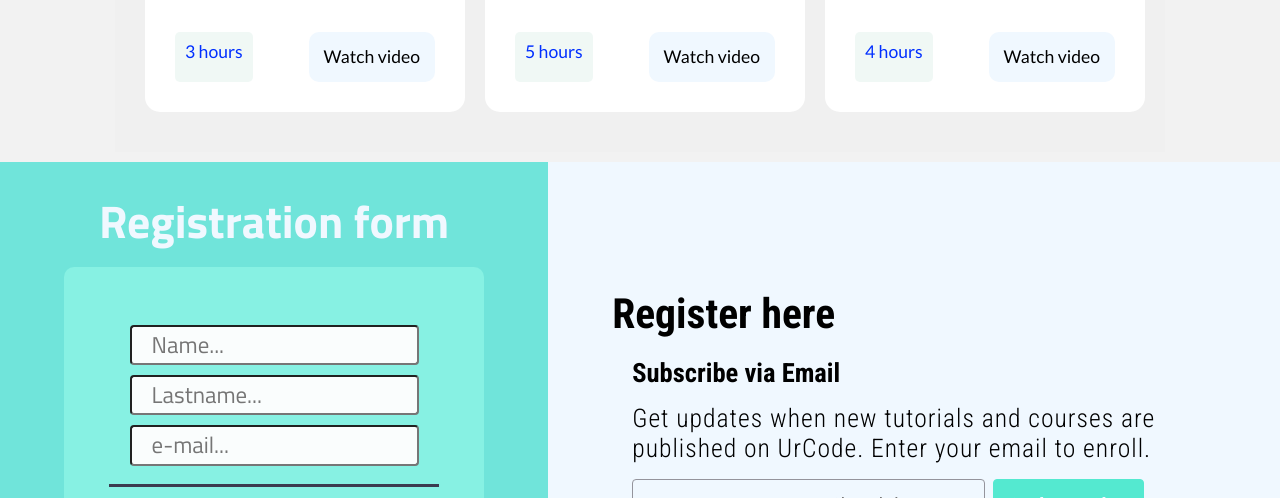
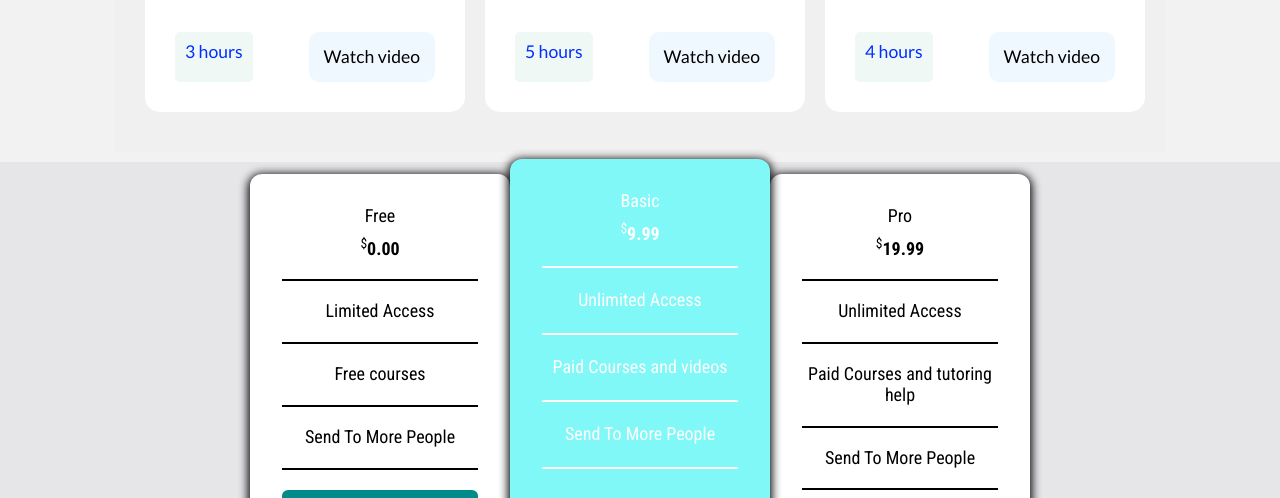
Before and after one commit to marck001/Online-course-landing-page, a plain HTML site: page src/index.html in a window 1280 px wide. Shown: the part 2302-2800 px from the top of the page. Drawn offline with Linux system fonts and the light colour scheme; a web font is replaced by a local one.

Commit message:
Created subscription cards

```diff
--- a/src/css/components/card.css
+++ b/src/css/components/card.css
@@ -25,6 +25,7 @@
 
 .box-content .text-content h4 {
     color: black;
+    text-align: center;
 }
 
 .box-img {
@@ -112,3 +113,82 @@
     padding: 5px;
 
 }
+
+.card-container{
+    height: 420px;
+    width: 260px;
+    padding: 4vh;
+    background-color: white;
+    /* border: 2px solid black; */
+    box-shadow:0 2px 10px 2px black;
+    border-radius: 12px;
+    margin: 12px 0;
+    display: block;
+}
+.card-name{
+    font-size: 2em;
+    text-align: center;
+}
+.card-price{
+    text-align: center;
+    font-size: 32px;
+    margin:12px
+}
+#sub1,#sub3, #sub2{
+    width: 100%;
+    background-color: darkcyan;
+    padding: 0.8em;
+    border: none;
+    outline: none;
+    color: white;
+    font-weight: 400;
+    border-radius: 6px;
+    cursor: pointer;
+    letter-spacing: 3px;
+    font-weight: 700;
+}
+#sub2{
+    background: white;
+    color: rgb(128, 248, 248);
+    transform: translateY(12px);
+}
+#sub1:hover{
+    background: rgb(0, 56, 56);
+}
+#sub2:hover{
+    background: rgb(0, 56, 56);
+    color: white;
+}
+.adept{
+    background: rgb(128, 248, 248);
+    color: white;
+    height: 450px;
+    transform: translateY(-15px);
+    z-index: 1;
+    cursor: pointer;
+}
+.adept:hover{
+    transform: scale(1.1) translateY(-10px);
+}
+.card-details div{
+    text-align: center;
+    font-size: 18px;
+}
+.card-details hr{
+    height: 2px;
+    margin: 20px 0;
+    background-color: black;
+    outline: none;
+    border: none;
+}
+.h{
+    background-color: white;
+}
+.h:hover{
+    transform: scale(1.1) translateY(0px);
+    z-index: 10;
+}
+.f>hr{
+    background-color: white;
+    margin: 22px 0;
+}
--- a/src/css/components/form.css
+++ b/src/css/components/form.css
@@ -51,6 +51,7 @@
 .form-section .form-info {
     padding: 10% 5%;
     font-size: 2.0em;
+    text-align: center;
 }
 
 .form-content{
@@ -64,6 +65,7 @@
 .form-info .container {
     margin: var(--main-padding);
     display: block;
+
 }
 
 .form-info .container  p {
--- a/src/css/layout/grid.css
+++ b/src/css/layout/grid.css
@@ -105,6 +105,18 @@
     display: flex;
     flex-direction: column;
 }
+.subscription-section{
+    display: flex;
+    flex-wrap: wrap;
+    justify-content: center;
+
+}
+
+.subscription-section .container{
+
+
+    padding: 20px;
+}
 
 .form-section {
     background-color: aliceblue;
--- a/src/index.html
+++ b/src/index.html
@@ -568,10 +568,61 @@
         <section>
 
         </section>
+        <section class="subscription-section">
+
+
+            <div class="card-container h">
+                <div class="card-details">
+                    <div class="card-name">Free</div>
+                    <div class="card-price"><sup>$</sup><b>0.00</b></div>
+                    <hr>
+                    <div class="card-info">Limited Access</div>
+                    <hr>
+                    <div class="card-features">Free courses</div>
+                    <hr>
+                    <div class="card-description">Send To More People</div>
+                    <hr>
+                    <button id="sub1" type="submit">SUBSCRIBE</button>
+                </div>
+            </div>
+
+            <div class="card-container adept">
+                <div class="card-details f">
+                    <div class="card-name">Basic</div>
+                    <div class="card-price"><sup>$</sup><b>9.99</b></div>
+                    <hr>
+                    <div class="card-info">Unlimited Access</div>
+                    <hr>
+                    <div class="card-features">Paid Courses and videos</div>
+                    <hr>
+                    <div class="card-description">Send To More People</div>
+                    <hr>
+                    <button id="sub2" type="submit">SUBSCRIBE</button>
+                </div>
+            </div>
+
+            <div class="card-container h">
+                <div class="card-details">
+                    <div class="card-name">Pro</div>
+                    <div class="card-price"><sup>$</sup><b>19.99</b></div>
+                    <hr>
+                    <div class="card-info">Unlimited Access</div>
+                    <hr>
+                    <div class="card-features">Paid Courses and tutoring help</div>
+                    <hr>
+                    <div class="card-description">Send To More People</div>
+                    <hr>
+                    <button id="sub3" type="submit">SUBSCRIBE</button>
+                </div>
+            </div>
+
+
+        </section>
 
         <section class="form-section">
 
 
+            <div class="container">
                 <div class="form-container">
                     <form class="form">
                         <h3>Registration form</h3>
@@ -579,8 +630,10 @@
                         <div class="form-content">
                             <div class="form-row">
                                 <fieldset class="field">
-                                <input id="first-name" name="first-name" type="text" required placeholder="Name..." />
-                                <input id="last-name" name="last-name" type="text" required placeholder="Lastname..." />
+                                    <input id="first-name" name="first-name" type="text" required
+                                        placeholder="Name..." />
+                                    <input id="last-name" name="last-name" type="text" required
+                                        placeholder="Lastname..." />
                                     <input id="email" name="email" type="email" required placeholder="e-mail..." />
 
                                 </fieldset>
@@ -636,6 +689,7 @@
                     </div>
                 </div>
 
+            </div>
         </section>
 
 
@@ -662,7 +716,8 @@
                 </div>
                 <div class="socials">
 
-                    <a href="https://github.com/marck001" target="_blank" style="color: black;"><i class="fa-brands fa-github"></i></a>
+                    <a href="https://github.com/marck001" target="_blank" style="color: black;"><i
+                            class="fa-brands fa-github"></i></a>
                     <a><i class="fa-brands fa-discord"></i></a>
                     <a><i class="fa-brands fa-youtube"></i></a>
 
```
Lines whose indentation alone changed are shown as unchanged.
